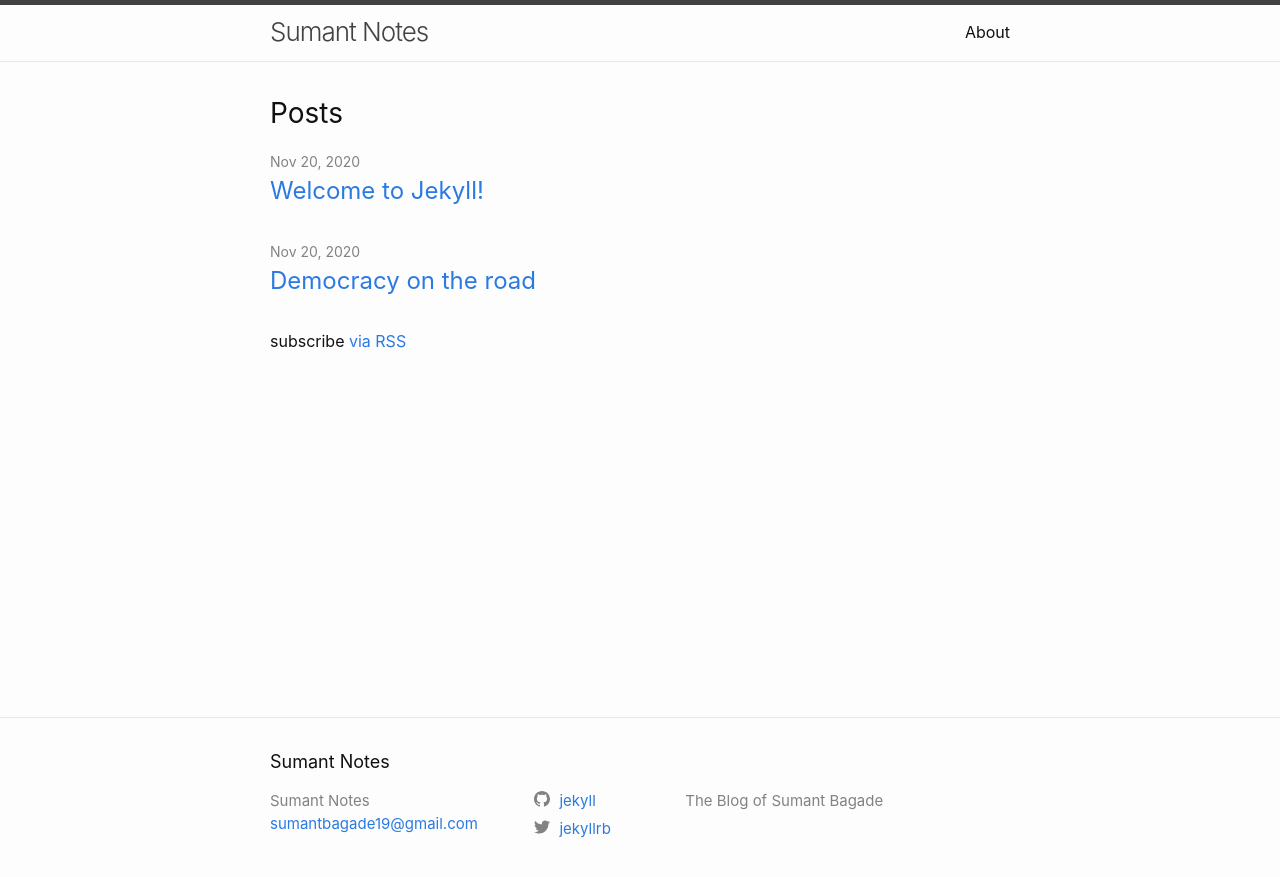
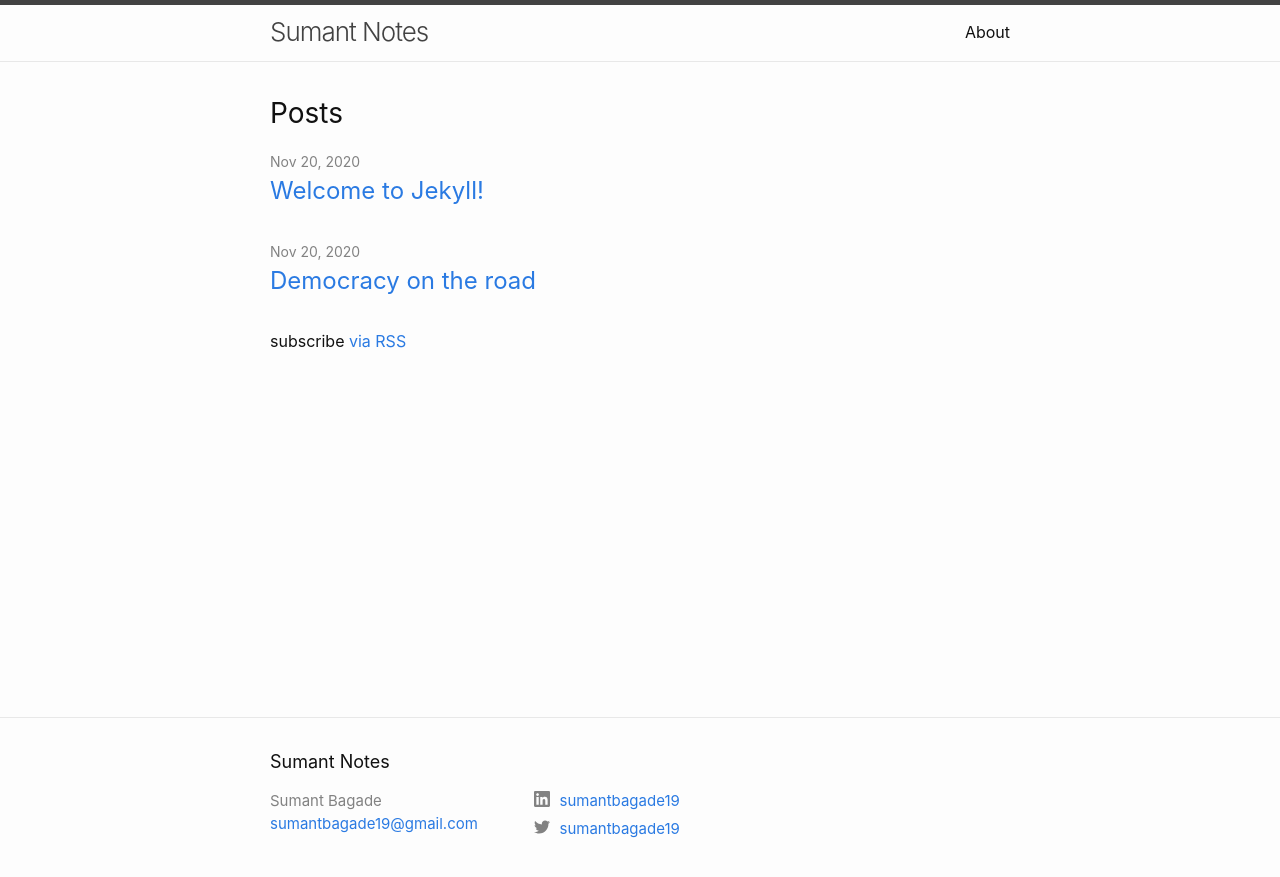
Before and after one commit to Subway19/myblog, a Jekyll site: the page built from index.markdown, in a window 1280 px wide. Shown: the top 877 px of the page. Built offline with Jekyll 4.4.1, drawn with Linux system fonts in a browser that asks for light colours.

Commit message:
Add some custom fields
Signed-off-by: Sumant Bagade <sumantbagade19@gmail.com>

```diff
--- a/_config.yml
+++ b/_config.yml
@@ -24,8 +24,12 @@ description: >- # this means to ignore newlines until "baseurl:"
  The Blog of Sumant Bagade
 baseurl: "/myblog" # the subpath of your site, e.g. /blog
 url: "https://subway19.github.io" # the base hostname & protocol for your site, e.g. http://example.com
-twitter_username: jekyllrb
-github_username:  jekyll
+twitter_username: sumantbagade19
+linkedin_username : sumantbagade19
+
+# new, custom fields
+author : Sumant Bagade
+
 
 # Build settings
 # Removed minima theme
--- a/_includes/footer.html
+++ b/_includes/footer.html
@@ -21,13 +21,13 @@
         </ul>
       </div>
 
-      <div class="footer-col footer-col-2">
+      <div class="footer-col footer-col-3">
         {%- include social.html -%}
       </div>
 
-      <div class="footer-col footer-col-3">
+      <!-- <div class="footer-col footer-col-3">
         <p>{{- site.description | escape -}}</p>
-      </div>
+      </div> -->
     </div>
 
   </div>
```
